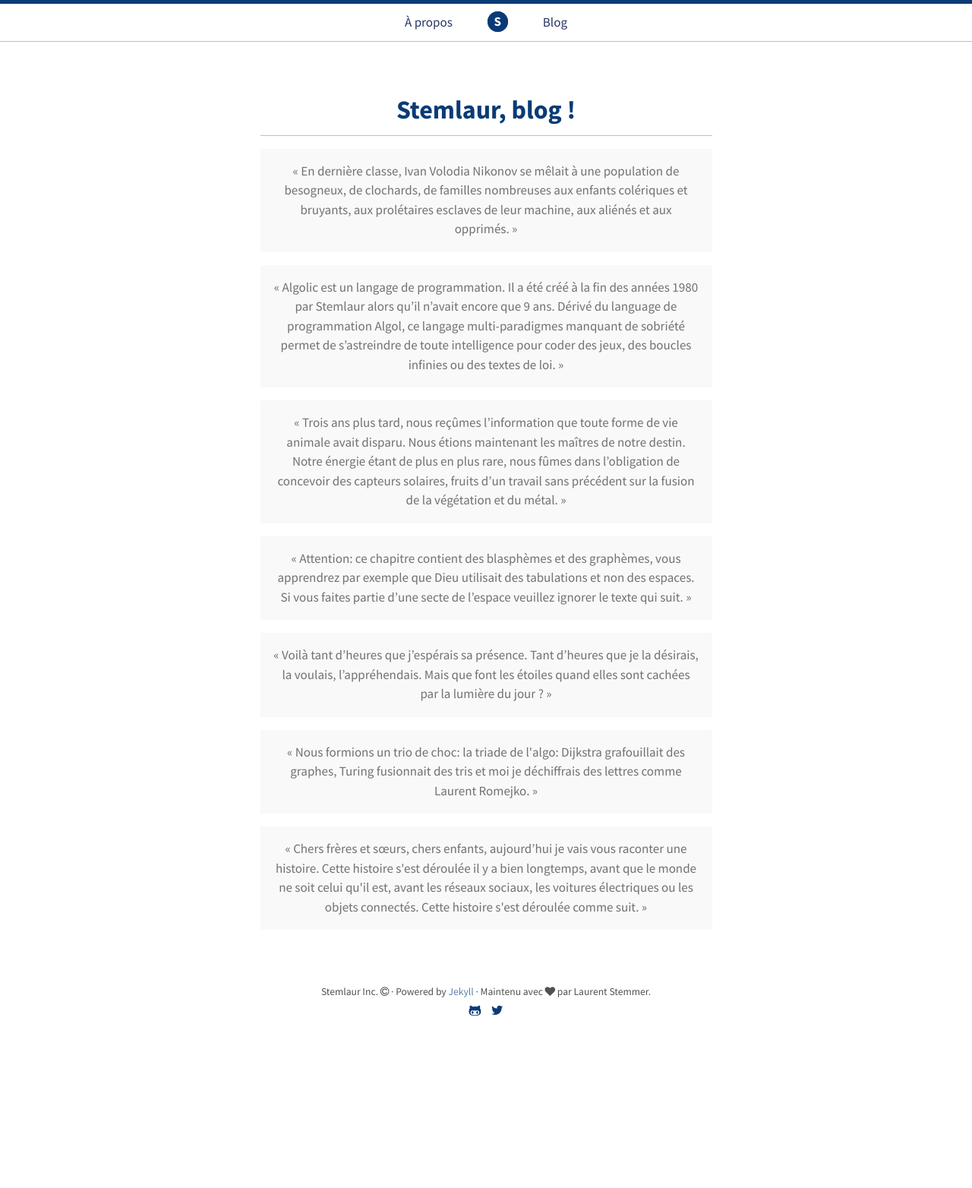
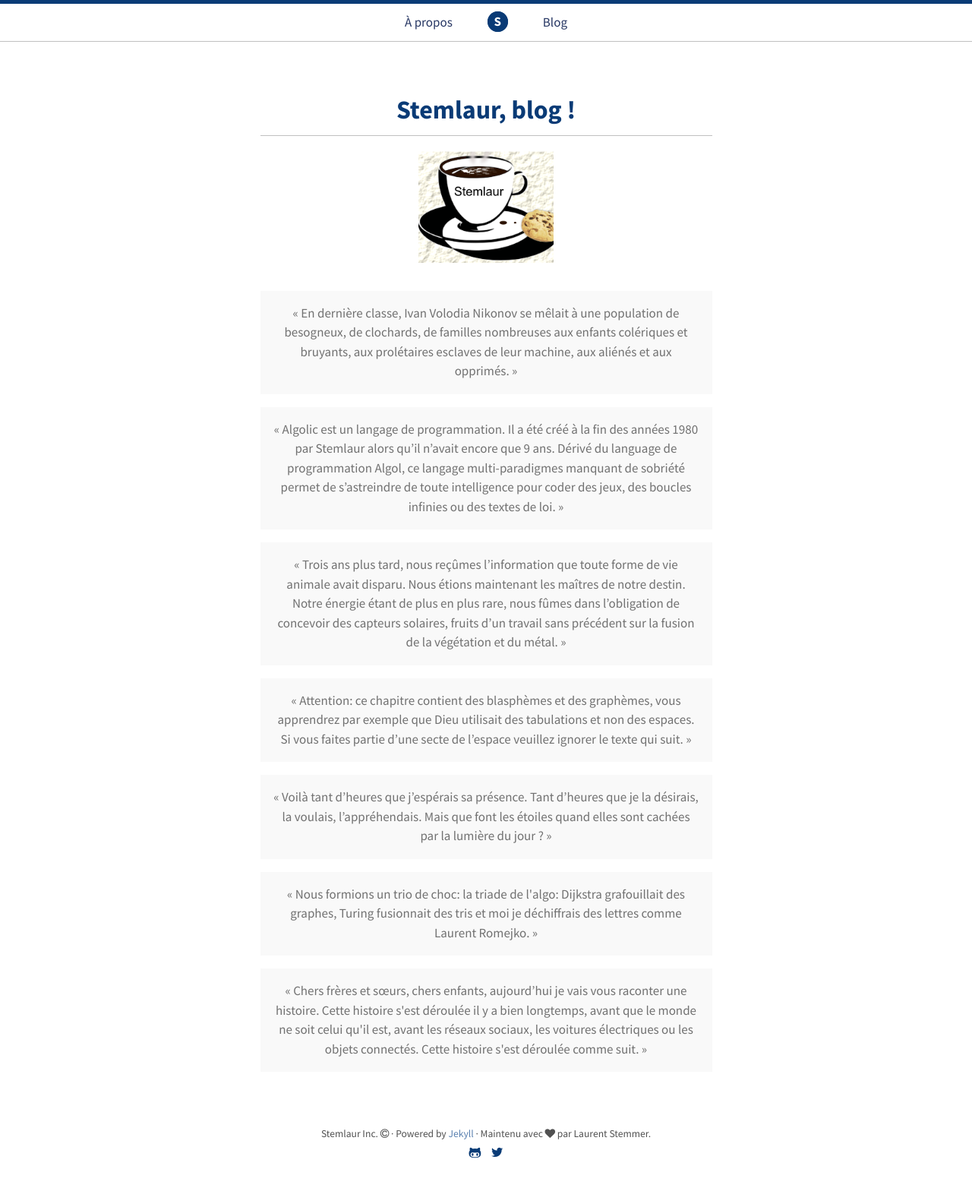
Before and after one commit to stemlaur/stemlaur.github.io, a Jekyll site: the page built from index.html, in a window 1280 px wide. Shown: the whole page at 76% size. Built offline with Jekyll 4.4.1, drawn with Linux system fonts in a browser that asks for light colours; before the commit the page ends 1377 px from its top, so only the background shows below that.

Commit message:
Change main image

```diff
--- a/_config.yml
+++ b/_config.yml
@@ -39,6 +39,6 @@
   - scope:
       path: ""
     values:
-      image: /assets/images/me_card.png
+      image: /assets/images/stemlaur_main.png
     tagline: stemlaur.com
     description: stemlaur.com
--- a/index.html
+++ b/index.html
@@ -7,6 +7,8 @@
   <header>
     <h1 class="landing-title">Stemlaur, blog !</h1>
   </header>
+
+  <img src="/assets/images/stemlaur_main.png" width="30%" class="center">
 
   <div class="text-center">
     <p>
@@ -42,5 +44,4 @@
       « Chers frères et sœurs, chers enfants, aujourd’hui je vais vous raconter une histoire. Cette histoire s'est déroulée il y a bien longtemps, avant que le monde ne soit celui qu'il est, avant les réseaux sociaux, les voitures électriques ou les objets connectés. Cette histoire s'est déroulée comme suit. »
     </p>
   </div>
-
 </div>
```
Also changed, not shown: about.md (+1 -0 lines), assets/images/stemlaur_main.png (added).
